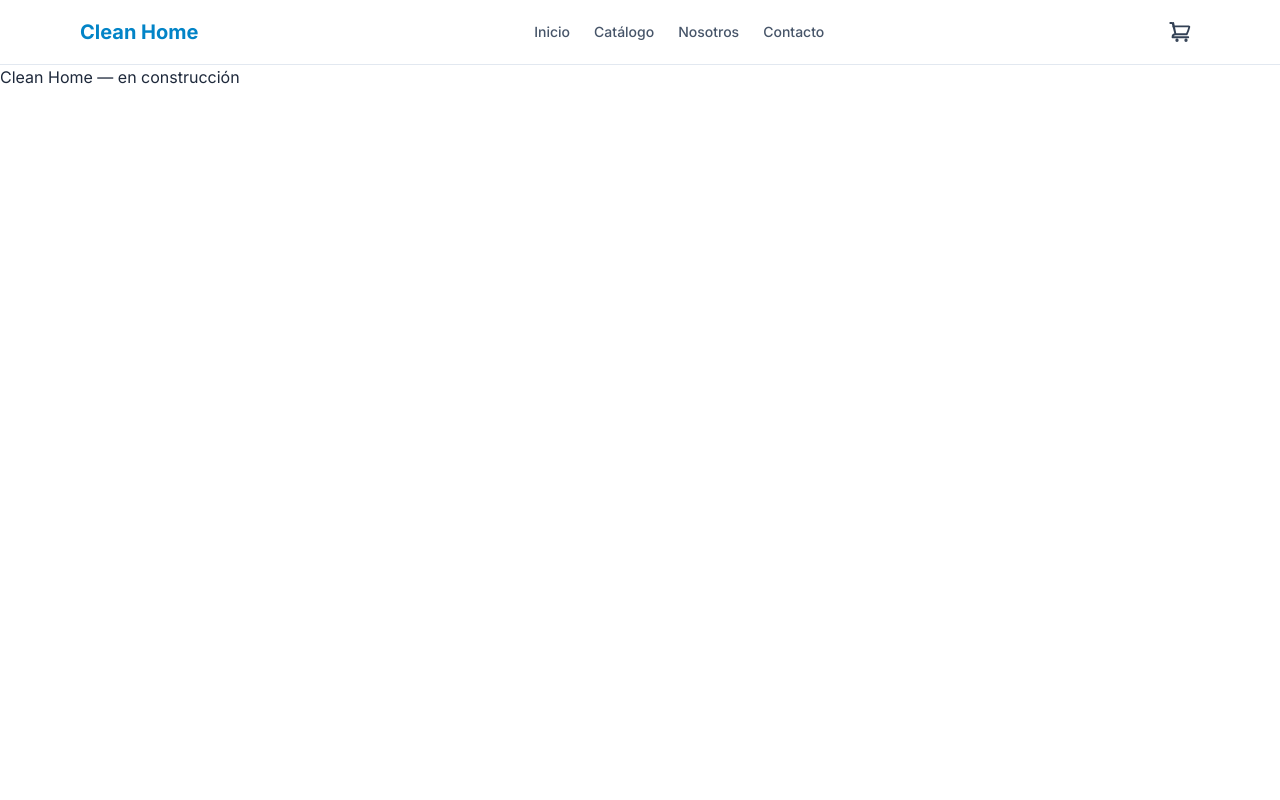
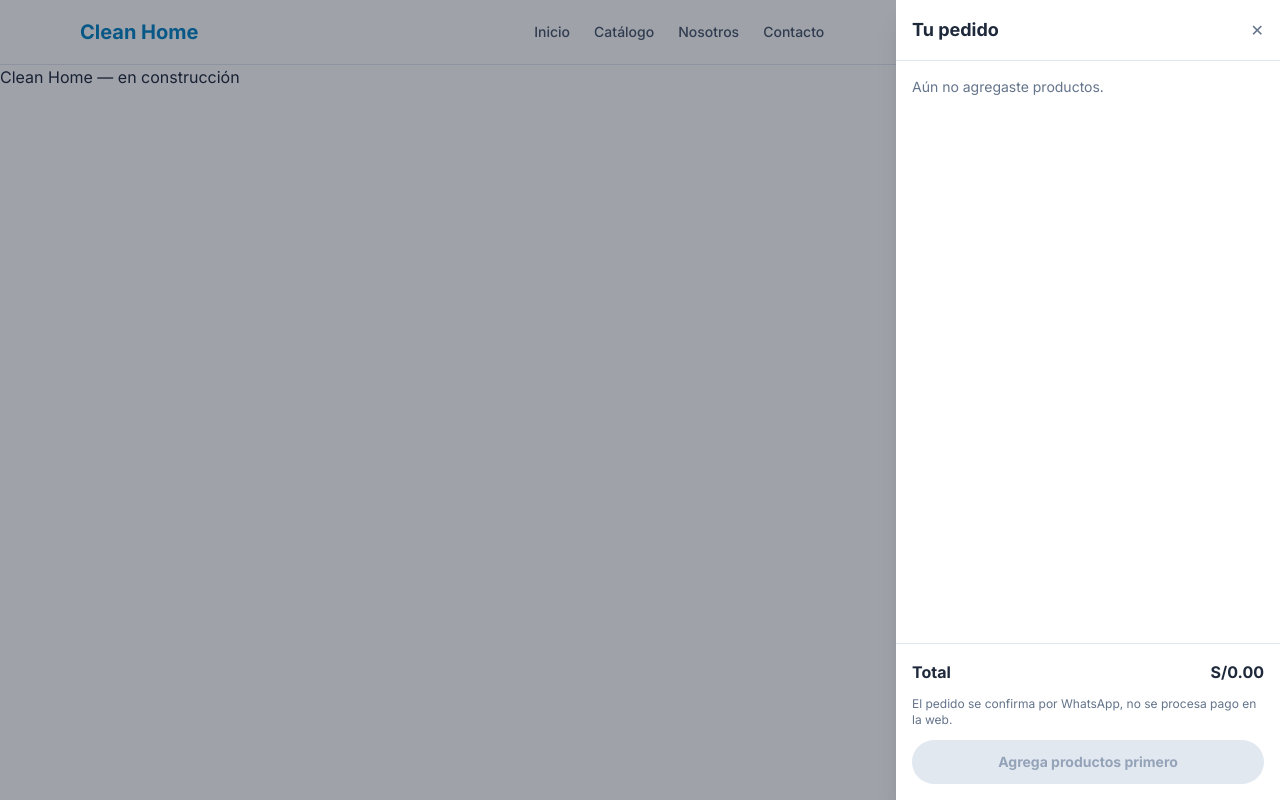
Before and after one commit to gonzalo-droid/clean-home, a Next.js app: page / in a window 1280 px wide. Both pictures are taken after a click on the button "Abrir carrito de pedido". Shown: the top 800 px of the page. Built offline with nearby package versions, Linux system fonts and the light colour scheme.

Commit message:
feat: add cart drawer with WhatsApp checkout

```diff
--- a/app/layout.tsx
+++ b/app/layout.tsx
@@ -4,6 +4,7 @@
 import { CartProvider } from "@/lib/cart-context";
 import Header from "@/components/Header";
 import Footer from "@/components/Footer";
+import CartDrawer from "@/components/CartDrawer";
 
 const inter = Inter({ subsets: ["latin"] });
 
@@ -49,6 +50,7 @@
           <Header />
           <main className="min-h-screen">{children}</main>
           <Footer />
+          <CartDrawer />
         </CartProvider>
       </body>
     </html>
--- /dev/null
+++ b/components/CartDrawer.tsx
@@ -0,0 +1,130 @@
+"use client";
+
+import Image from "next/image";
+import { useCart } from "@/lib/cart-context";
+import { buildWhatsAppOrderUrl } from "@/lib/whatsapp";
+
+export default function CartDrawer() {
+  const { items, isOpen, closeCart, setQuantity, remove, total, clear } = useCart();
+
+  if (!isOpen) return null;
+
+  const whatsappUrl = buildWhatsAppOrderUrl(items);
+
+  return (
+    <div className="fixed inset-0 z-50 flex justify-end">
+      <button
+        type="button"
+        aria-label="Cerrar carrito"
+        onClick={closeCart}
+        className="absolute inset-0 bg-slate-900/40"
+      />
+      <aside className="relative flex h-full w-full max-w-sm flex-col bg-white shadow-xl">
+        <div className="flex items-center justify-between border-b border-slate-200 px-4 py-4">
+          <h2 className="text-lg font-bold text-slate-800">Tu pedido</h2>
+          <button
+            type="button"
+            onClick={closeCart}
+            aria-label="Cerrar"
+            className="text-slate-500 hover:text-slate-800"
+          >
+            ✕
+          </button>
+        </div>
+
+        <div className="flex-1 overflow-y-auto px-4 py-4">
+          {items.length === 0 ? (
+            <p className="text-sm text-slate-500">Aún no agregaste productos.</p>
+          ) : (
+            <ul className="space-y-4">
+              {items.map((item) => (
+                <li key={item.lineId} className="flex gap-3">
+                  <div className="relative h-16 w-16 flex-shrink-0 overflow-hidden rounded-lg bg-slate-100">
+                    {item.image ? (
+                      <Image
+                        src={item.image}
+                        alt={item.name}
+                        fill
+                        className="object-contain p-1"
+                        sizes="64px"
+                      />
+                    ) : (
+                      <div className="flex h-full w-full items-center justify-center text-slate-300">
+                        🧴
+                      </div>
+                    )}
+                  </div>
+                  <div className="flex-1">
+                    <p className="text-sm font-semibold text-slate-800">{item.name}</p>
+                    <p className="text-xs text-slate-500">
+                      {item.presentation}
+                      {item.variant ? ` · ${item.variant}` : ""}
+                    </p>
+                    <div className="mt-1 flex items-center gap-2">
+                      <button
+                        type="button"
+                        onClick={() => setQuantity(item.lineId, item.quantity - 1)}
+                        className="h-6 w-6 rounded-full border border-slate-300 text-slate-600 hover:bg-slate-100"
+                        aria-label="Quitar uno"
+                      >
+                        −
+                      </button>
+                      <span className="w-6 text-center text-sm">{item.quantity}</span>
+                      <button
+                        type="button"
+                        onClick={() => setQuantity(item.lineId, item.quantity + 1)}
+                        className="h-6 w-6 rounded-full border border-slate-300 text-slate-600 hover:bg-slate-100"
+                        aria-label="Agregar uno"
+                      >
+                        +
+                      </button>
+                      <button
+                        type="button"
+                        onClick={() => remove(item.lineId)}
+                        className="ml-2 text-xs text-red-500 hover:underline"
+                      >
+                        Quitar
+                      </button>
+                    </div>
+                  </div>
+                  <p className="text-sm font-semibold text-slate-800">
+                    S/{(item.price * item.quantity).toFixed(2)}
+                  </p>
+                </li>
+              ))}
+            </ul>
+          )}
+        </div>
+
+        <div className="border-t border-slate-200 px-4 py-4">
+          <div className="mb-3 flex items-center justify-between text-base font-bold text-slate-800">
+            <span>Total</span>
+            <span>S/{total.toFixed(2)}</span>
+          </div>
+          <p className="mb-3 text-xs text-slate-500">
+            El pedido se confirma por WhatsApp, no se procesa pago en la web.
+          </p>
+          {items.length > 0 ? (
+            <a
+              href={whatsappUrl}
+              target="_blank"
+              rel="noopener noreferrer"
+              onClick={() => clear()}
+              className="block w-full rounded-full bg-emerald-500 px-4 py-3 text-center text-sm font-bold text-white hover:bg-emerald-600"
+            >
+              Enviar pedido por WhatsApp
+            </a>
+          ) : (
+            <button
+              type="button"
+              disabled
+              className="block w-full cursor-not-allowed rounded-full bg-slate-200 px-4 py-3 text-center text-sm font-bold text-slate-400"
+            >
+              Agrega productos primero
+            </button>
+          )}
+        </div>
+      </aside>
+    </div>
+  );
+}
```
